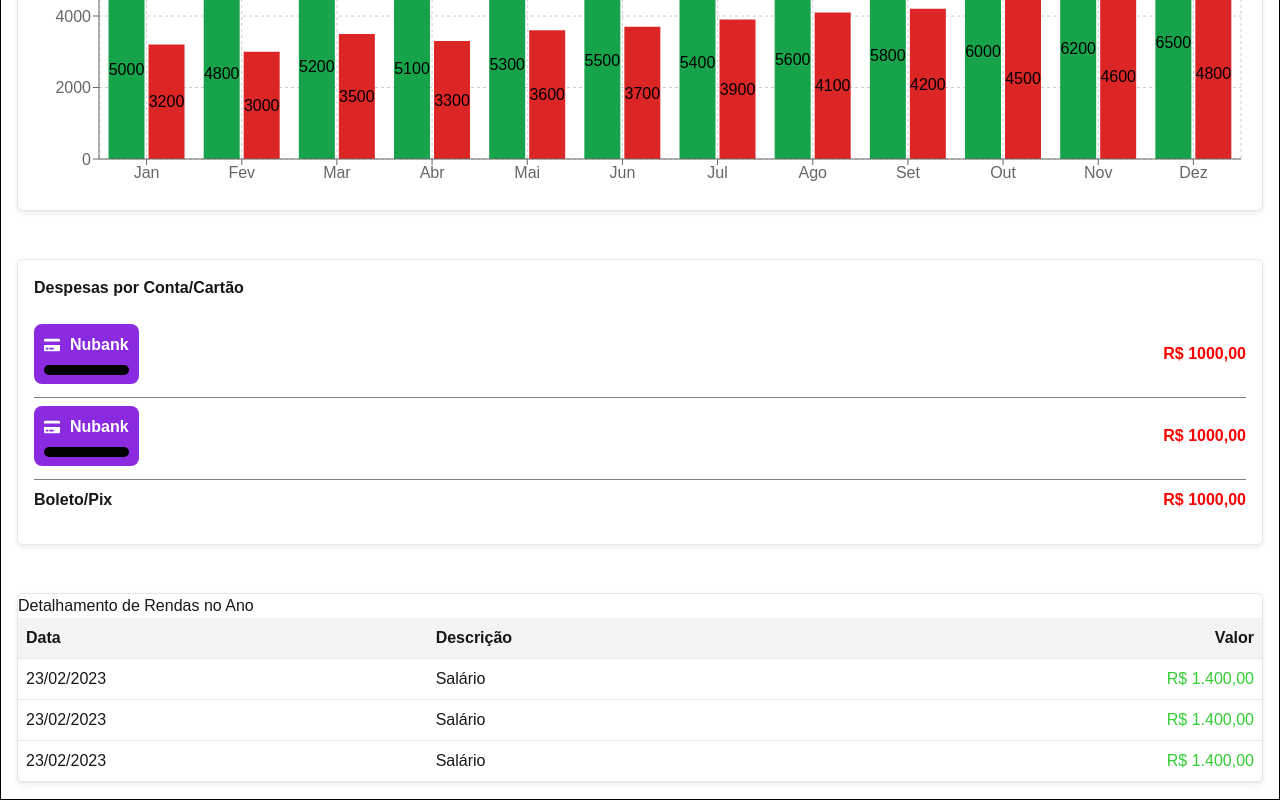
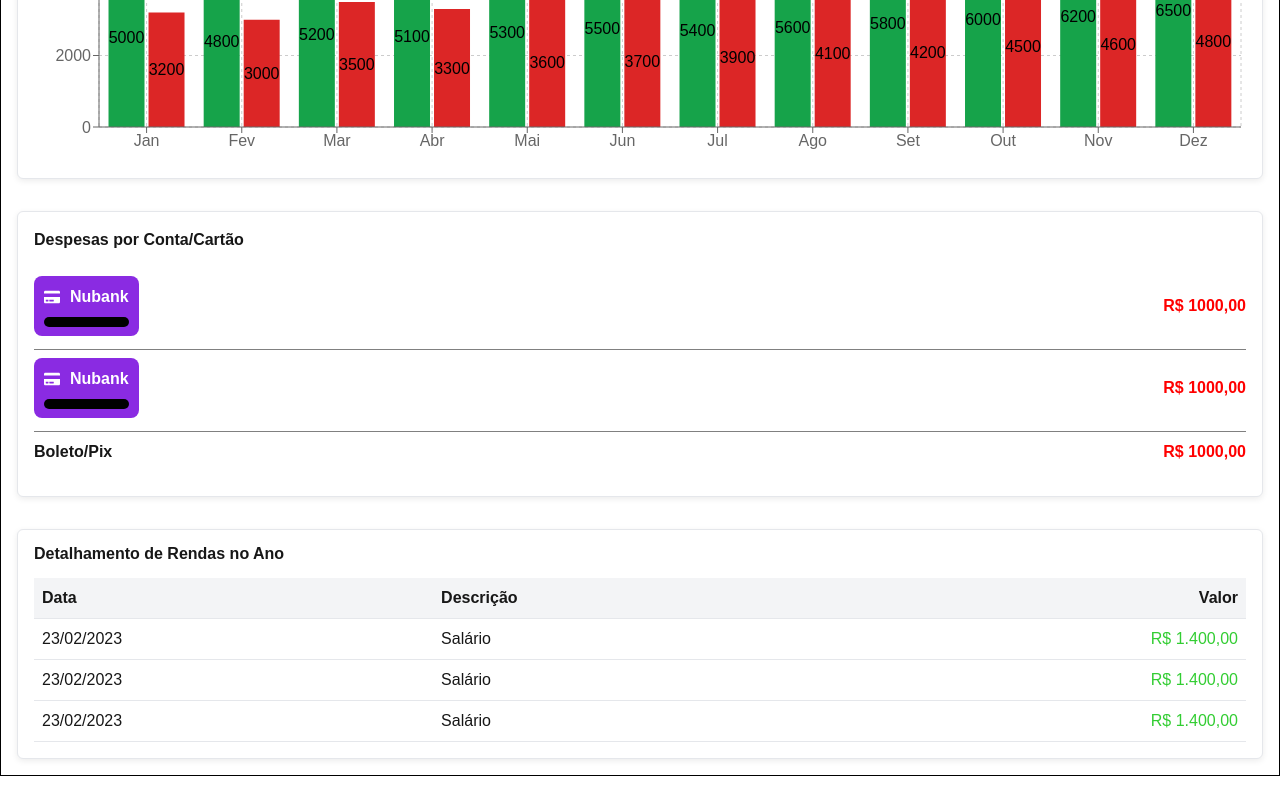
Before and after one commit to Lukas-Christopher13/Projeto_Final_Web, a Next.js app: page /financeiro_anual in a window 1280 px wide. Shown: the part 523-1323 px from the top of the page. After the commit the page ends 1299 px from the top, so only its background shows below. Built offline with nearby package versions, Linux system fonts and the light colour scheme.

Commit message:
front da parte 6 finalizado

```diff
--- a/app/financeiro_anual/components/IncomeDetails.js
+++ b/app/financeiro_anual/components/IncomeDetails.js
@@ -4,6 +4,7 @@ export default function IncomeDetails() {
     return (
         <div className={styles.income_details}>
             <h1>Detalhamento de Rendas no Ano</h1>
+            <div className={styles.table_container}>
                 <table className={styles.table}>
                     <thead>
                         <tr>
@@ -31,5 +32,6 @@ export default function IncomeDetails() {
                     </tbody>
                 </table>
             </div>
+        </div>
     );
 }
--- a/app/financeiro_anual/components/IncomeDetails.module.css
+++ b/app/financeiro_anual/components/IncomeDetails.module.css
@@ -8,6 +8,18 @@
 
     margin: 1rem;
     background-color: white;
+}
+
+.income_details h1 {
+    font-size: 1rem;
+    font-weight: bold;
+    padding: 0.75rem 1rem;
+}
+
+.table_container {
+    padding-left: 1rem;
+    padding-right: 1rem;
+    padding-bottom: 1rem;
 }
 
 .table {
--- a/app/financeiro_anual/page.module.css
+++ b/app/financeiro_anual/page.module.css
@@ -1,7 +1,7 @@
 .page {
     display: flex;
     flex-direction: column;
-    gap: 1rem;
+
 
     border: 1px solid black;
 }
```
Lines whose indentation alone changed are shown as unchanged.
